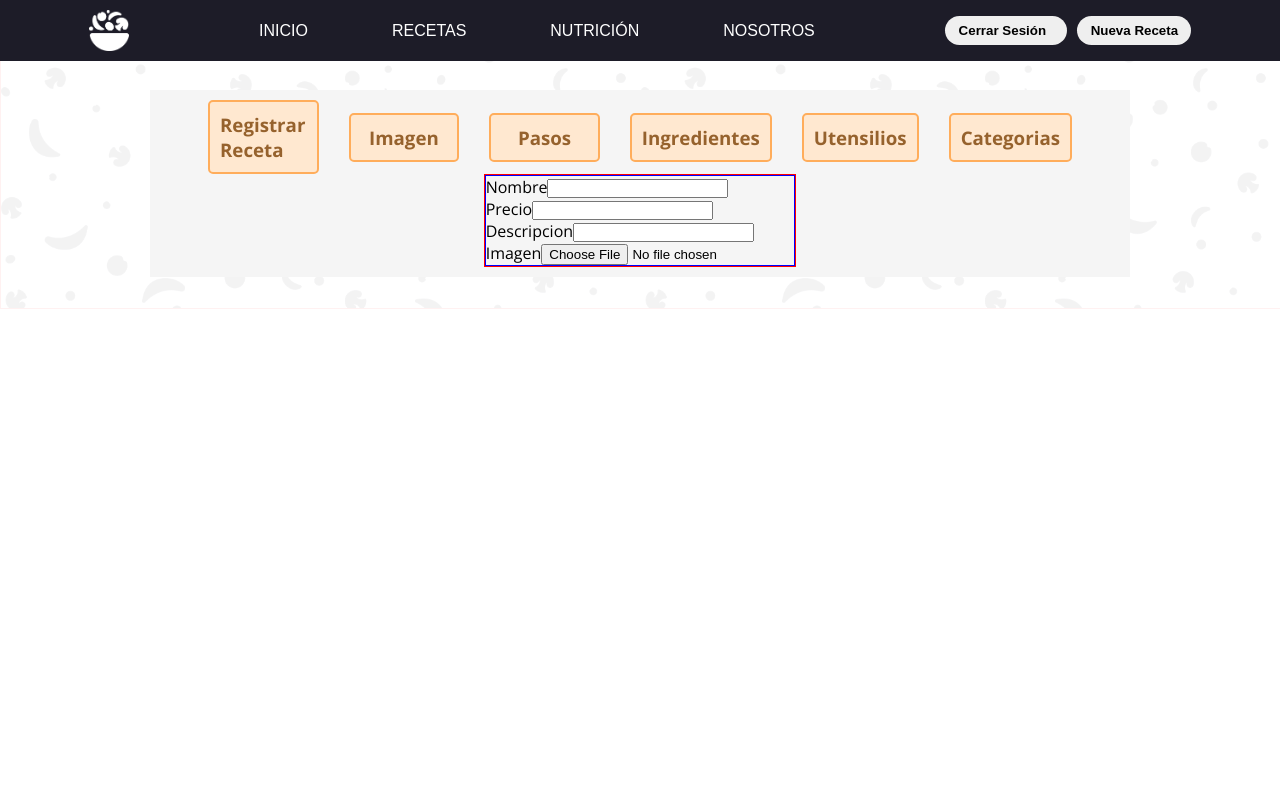
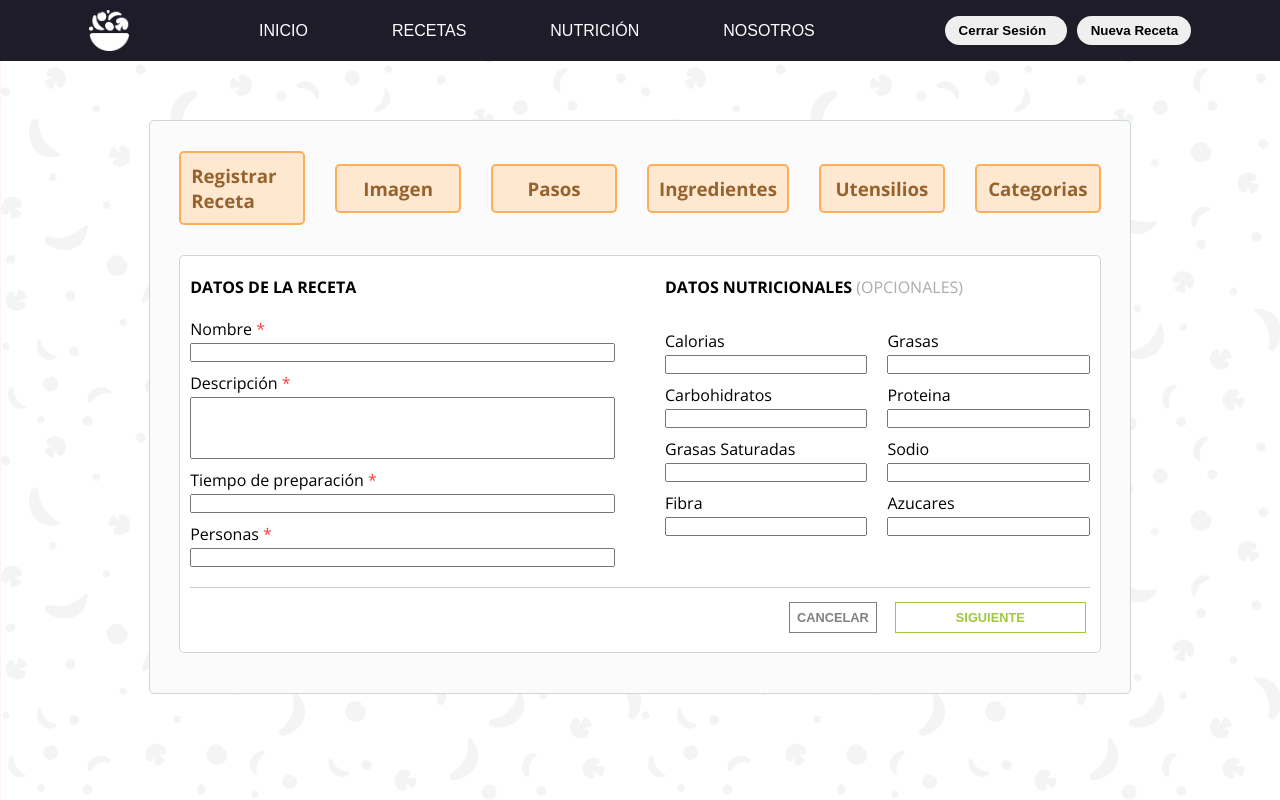
Before and after one commit to iDylaan/easy-eats-app, a Vue app in the folder client/easy-eats/: page /nueva-receta in a window 1280 px wide. Built offline with nearby package versions, Linux system fonts and the light colour scheme; sample sign-in values are in the browser's storage.

Commit message:
Formulario de registrar receta

```diff
--- a/client/easy-eats/src/assets/styles/login-signin/_signin.scss
+++ b/client/easy-eats/src/assets/styles/login-signin/_signin.scss
@@ -166,7 +166,7 @@
         }
 
         .required__text {
-            color: rgb(255, 61, 61);
+            color: #ff3d3d;
         }
 
         .inputs__container {
--- a/client/easy-eats/src/assets/styles/recetas/_nueva-receta.scss
+++ b/client/easy-eats/src/assets/styles/recetas/_nueva-receta.scss
@@ -1,24 +1,28 @@
 .nueva-receta {
     width: 100vw;
     position: relative;
-    padding: 90px 0px 30px 0px;
+    padding: 120px 0px 0px 0px;
 
     .nueva-receta__container {
         width: 75%;
         margin: auto;
+        margin-bottom: 120px;
         display: flex;
         flex-direction: column;
         align-items: center;
-        background-color: #f5f5f5;
+        background-color: #fbfbfb;
+        border-radius: 5px;
+        border: 1px solid #cdd7dd;
         padding: 10px;
 
         .step-titles__container {
             display: grid;
-            width: 90%;
+            width: 96%;
             gap: 30px;
             grid-template-columns: repeat(6, 1fr);
             justify-content: space-between;
             align-items: center;
+            margin: 20px 0px 30px 0px;
 
             .step-title__container {
                 padding: 10px;
@@ -28,18 +32,67 @@
                 border: 2px solid #ffad5b;
                 background-color: #ffe8d0;
                 color: #96622d;
+                pointer-events: none;
             }
         }
 
 
         .forms__container {
-            border: 1px solid red;
+            width: 96%;
+            margin-bottom: 30px;
 
             .form__container {
-                border: 1px solid blue;
+                // border: 1px solid blue;
+                background-color: white;
+                border: 1px solid #d5d5d5;
+                border-radius: 5px;
+                padding: 20px 10px 10px 10px;
             }
         }
     }
 
+    .btn {
+        text-decoration: none;
+        background-color: transparent;
+        border: none;
+        outline: 1px solid grey;
+        padding: 7px;
+        text-align: center;
+        font-size: 0.8rem;
+        font-weight: 600;
+        text-transform: uppercase;
+        cursor: pointer;
+    }
+
+    .btn-siguiente {
+        outline: 1px solid #a0c73d;
+        color: #a0c73d;
+        transition: 0.2s ease-in-out all;
+    }
+
+    .btn-siguiente:hover {
+        color: white;
+        background-color: #a0c73d;
+    }
+
+    .btn-cancelar {
+        outline: 1px solid #808080;
+        color: #808080;
+        transition: 0.2s ease-in-out all;
+    }
+    .btn-cancelar:hover {
+        color: white;
+        background-color: #808080;
+    }
+
+    .required__text {
+        color: #ff3d3d;
+    }
+
+    .optional__text {
+        color: #828282ab;
+        font-weight: 400;
+    }
+
     @import 'registrar-receta';
 }
--- a/client/easy-eats/src/assets/styles/recetas/_registrar-receta.scss
+++ b/client/easy-eats/src/assets/styles/recetas/_registrar-receta.scss
@@ -1,3 +1,61 @@
 .registrar-receta {
+    width: 100%;
+    margin: auto;
 
+    form {
+        display: grid;
+        grid-template-columns: 1fr 1fr;
+        place-content: center;
+        column-gap: 50px;
+
+        .form-group {
+            display: grid;
+            grid-template-columns: 1fr;
+            gap: 3px;
+
+            textarea {
+                resize: none;
+            }
+        }
+
+        .datos-nutricionales {
+            display: grid;
+            align-items: flex-start;
+
+            .datos-nutricionales-title_container {
+                text-transform: uppercase;
+            }
+
+            .inputs-nutricionales__container {
+                display: grid;
+                grid-template-columns: 1fr 1fr;
+                row-gap: 10px;
+                column-gap: 20px;
+            }
+        }
+
+        .campos-obligatorios {
+            display: grid;
+            row-gap: 20px;
+
+            .detalles-receta-title_container {
+                text-transform: uppercase;
+            }
+
+            .inputs-datos-receta__container {
+                display: grid;
+                row-gap: 10px;
+            }
+        }
+    }
+
+    .buttons-section__container {
+        display: flex;
+        gap: 20px;
+        padding: 15px 5px 10px 0px;
+        border-top: 1px solid #c9c9c9;
+        justify-content: end;
+        margin-top: 20px;
+        grid-column: 1 / 3;
+    }
 }
--- a/client/easy-eats/src/components/nueva-receta/RegistrarRecetaForm.vue
+++ b/client/easy-eats/src/components/nueva-receta/RegistrarRecetaForm.vue
@@ -1,21 +1,74 @@
 <template>
     <div class="registrar-receta">
         <form>
+
+            <div class="campos-obligatorios">
+                <div class="detalles-receta-title_container">
+                    <h4>Datos de la receta</h4>
+                </div>
+                <div class="inputs-datos-receta__container">
                     <div class="form-group">
-                <label for="nombre">Nombre</label>
-                <input type="text" class="form-control" id="nombre">
+                        <label for="name">Nombre <span class="required__text">*</span></label>
+                        <input type="text" class="form-control" id="name">
                     </div>
                     <div class="form-group">
-                <label for="precio">Precio</label>
-                <input type="text" class="form-control" id="precio">
+                        <label for="description">Descripción <span class="required__text">*</span></label>
+                        <textarea name="description" id="description" rows="4" minlength="25" maxlength="300"></textarea>
                     </div>
                     <div class="form-group">
-                <label for="descripcion">Descripcion</label>
+                        <label for="descripcion">Tiempo de preparación <span class="required__text">*</span></label>
                         <input type="text" class="form-control" id="descripcion">
                     </div>
                     <div class="form-group">
-                <label for="imagen">Imagen</label>
-                <input type="file" class="form-control" id="imagen">
+                        <label for="dinners">Personas <span class="required__text">*</span></label>
+                        <input type="number" class="form-control" id="dinners">
+                    </div>
+                </div>
+            </div>
+
+            <div class="datos-nutricionales">
+                <div class="datos-nutricionales-title_container">
+                    <h4>Datos Nutricionales <span class="optional__text">(Opcionales)</span></h4>
+                </div>
+                <div class="inputs-nutricionales__container">
+                    <div class="form-group">
+                        <label for="calories">Calorias</label>
+                        <input type="number" class="form-control" id="calories">
+                    </div>
+                    <div class="form-group">
+                        <label for="fats">Grasas</label>
+                        <input type="number" class="form-control" id="fats">
+                    </div>
+                    <div class="form-group">
+                        <label for="carbs">Carbohidratos</label>
+                        <input type="number" class="form-control" id="carbs">
+                    </div>
+                    <div class="form-group">
+                        <label for="protein">Proteina</label>
+                        <input type="number" class="form-control" id="protein">
+                    </div>
+                    <div class="form-group">
+                        <label for="satured_fats">Grasas Saturadas</label>
+                        <input type="number" class="form-control" id="satured_fats">
+                    </div>
+                    <div class="form-group">
+                        <label for="sodium">Sodio</label>
+                        <input type="number" class="form-control" id="sodium">
+                    </div>
+                    <div class="form-group">
+                        <label for="fiber">Fibra</label>
+                        <input type="number" class="form-control" id="fiber">
+                    </div>
+                    <div class="form-group">
+                        <label for="sugars">Azucares</label>
+                        <input type="number" class="form-control" id="sugars">
+                    </div>
+                </div>
+            </div>
+
+            <div class="buttons-section__container">
+                <button class="btn btn-cancelar">Cancelar</button>
+                <input  class="btn btn-siguiente" type="sumbit" value="Siguiente">
             </div>
         </form>
     </div>
--- a/client/easy-eats/src/views/Login-SigninPages/SigninView.vue
+++ b/client/easy-eats/src/views/Login-SigninPages/SigninView.vue
@@ -1,7 +1,6 @@
 <template>
     <div class="signin">
         <Logo />
-
         <FormSignin />
     </div>
 </template>
--- a/client/easy-eats/src/views/Recetas/NuevaRecetaView.vue
+++ b/client/easy-eats/src/views/Recetas/NuevaRecetaView.vue
@@ -46,7 +46,7 @@
         </div>
 
         <!-- Termina Contenido -->
-        <!-- <Footer /> -->
+        <Footer />
     </div>
 </template>
 <script>
```
Lines whose indentation alone changed are shown as unchanged.
